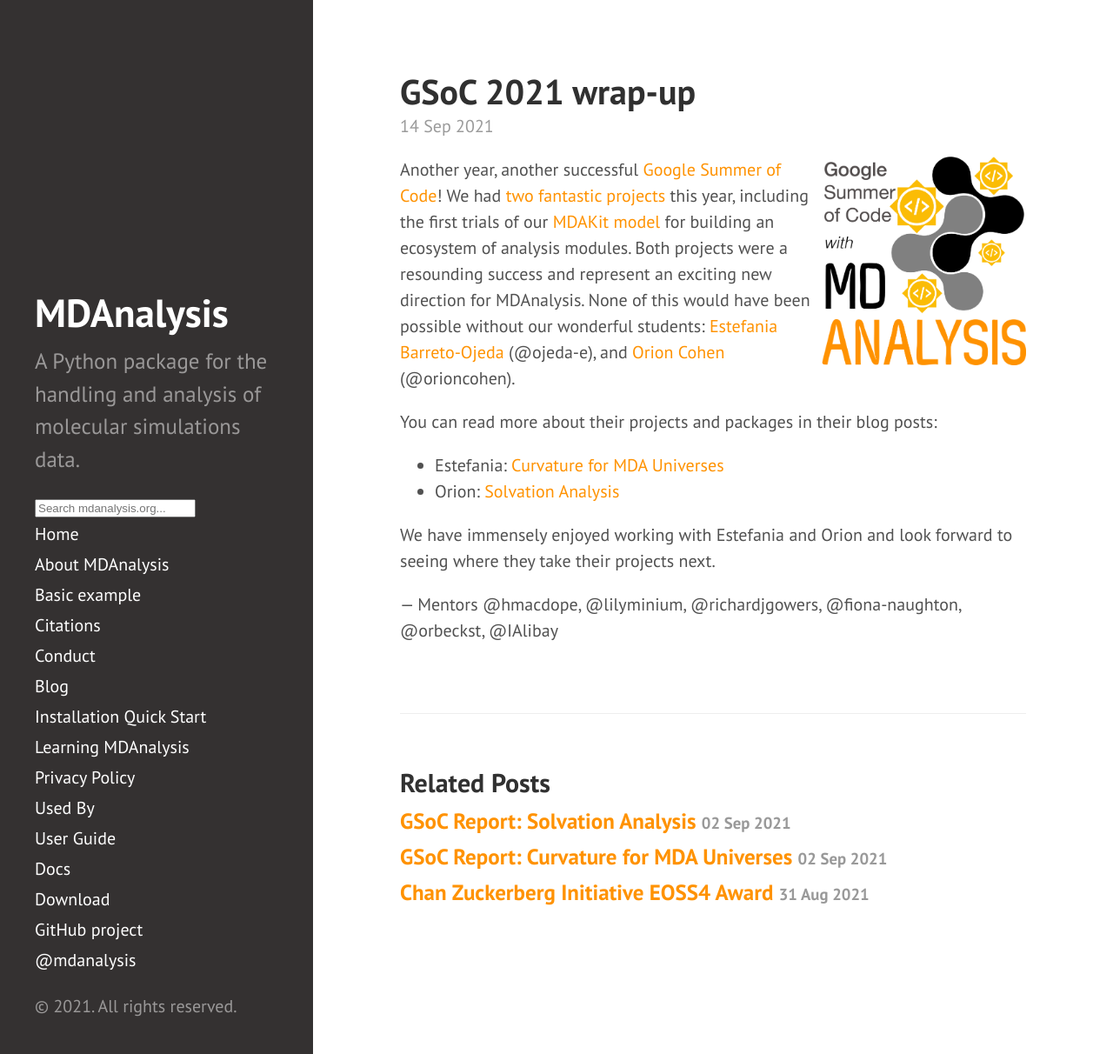
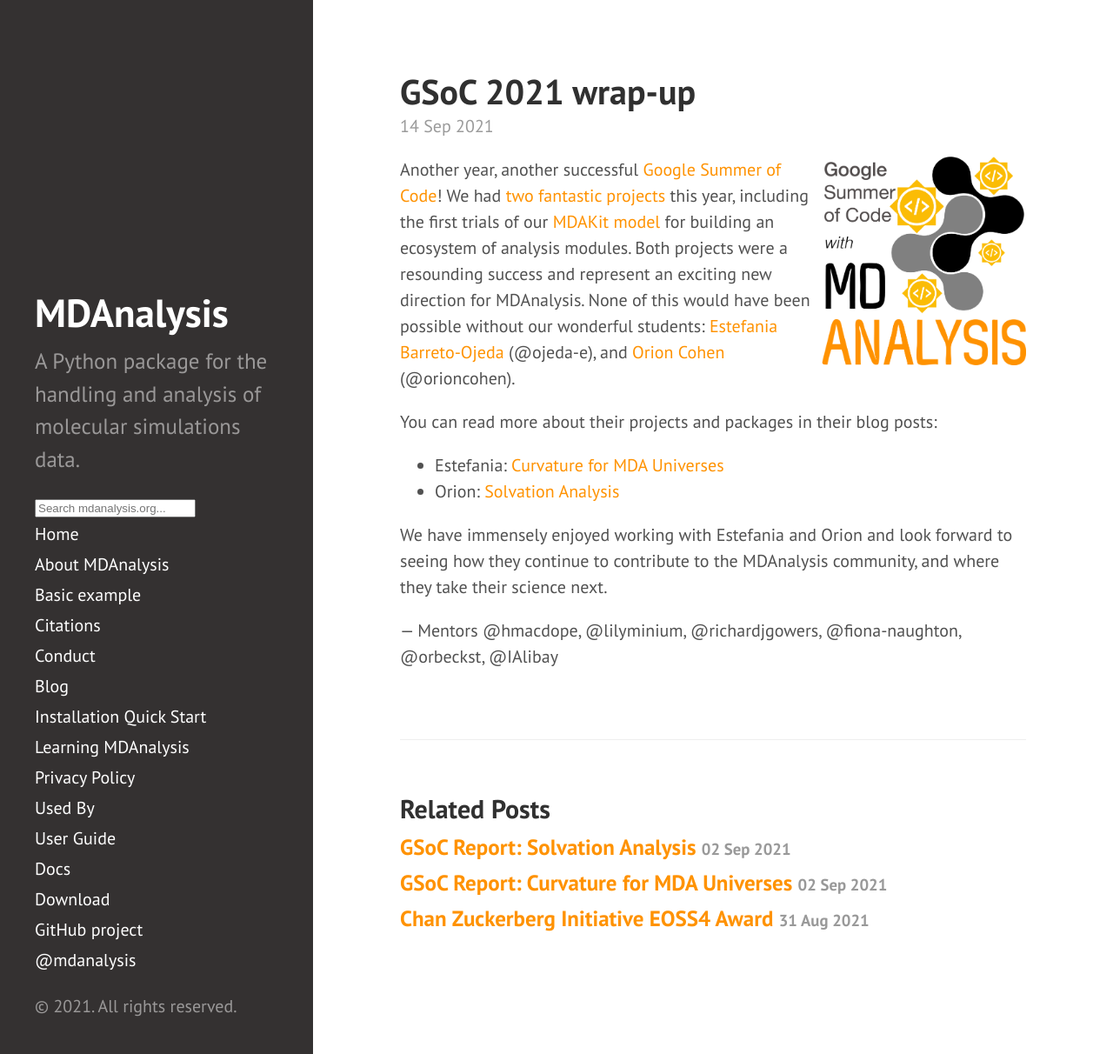
Before and after one commit to MDAnalysis/MDAnalysis.github.io, a Jekyll site: the page built from _posts/2021-9-14-gsoc2021-final.md, in a window 1280 px wide and 1212 px high. Shown: the whole window at 87% size. Built offline with Jekyll 4.4.1, drawn with Linux system fonts in a browser that asks for light colours; comment, search, counter and statistics services are not loaded.

Commit message:
reword final sentence

```diff
--- a/_posts/2021-9-14-gsoc2021-final.md
+++ b/_posts/2021-9-14-gsoc2021-final.md
@@ -18,7 +18,7 @@ You can read more about their projects and packages in their blog posts:
 * Orion: [Solvation Analysis]({{ site.baseurl }}{% post_url 2021-09-02-gsoc-final-report-orion%})
 
 
-We have immensely enjoyed working with Estefania and Orion and look forward to seeing where they take their projects next.
+We have immensely enjoyed working with Estefania and Orion and look forward to seeing how they continue to contribute to the MDAnalysis community, and where they take their science next.
 
 — Mentors @hmacdope, @lilyminium, @richardjgowers, @fiona-naughton, @orbeckst, @IAlibay
 
```
